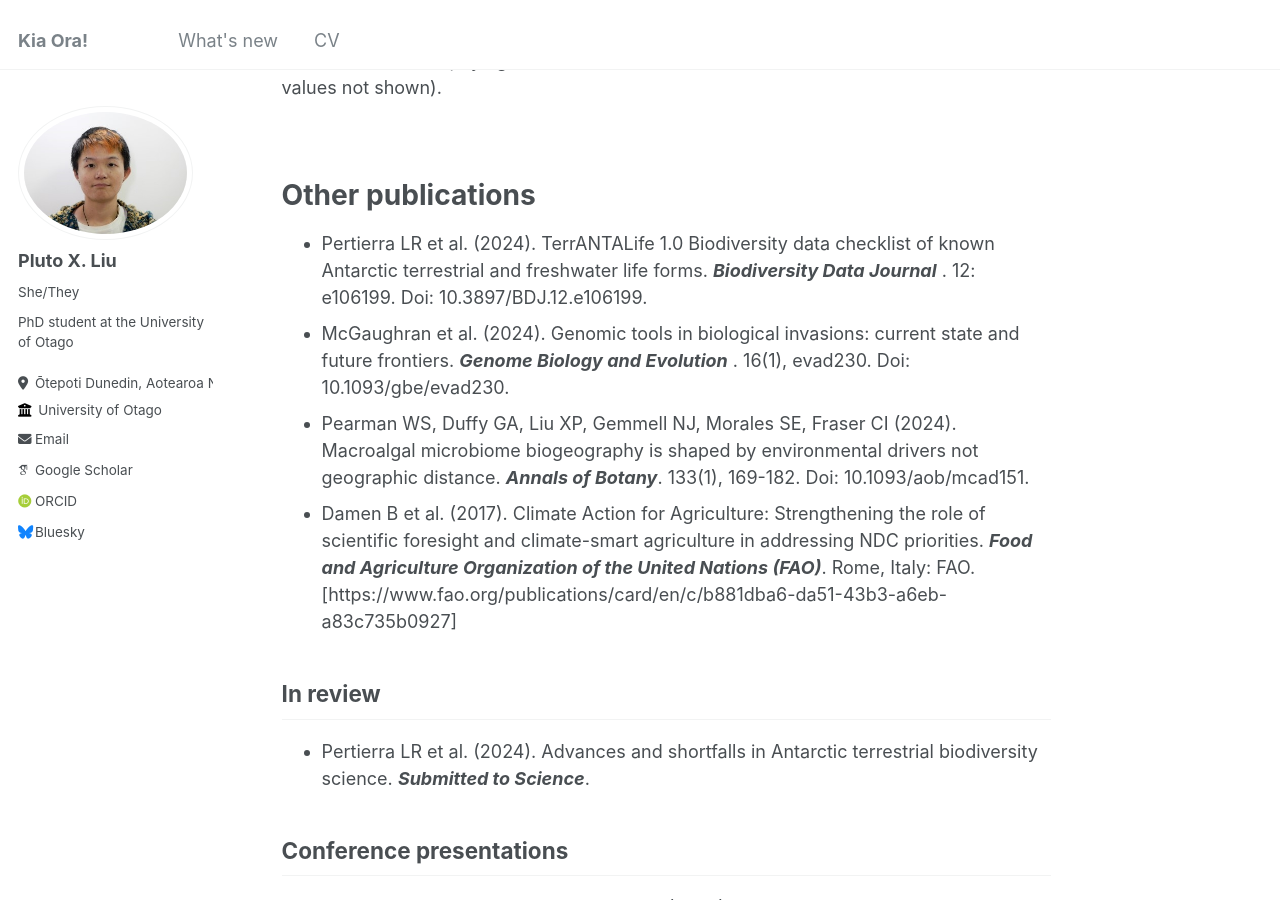
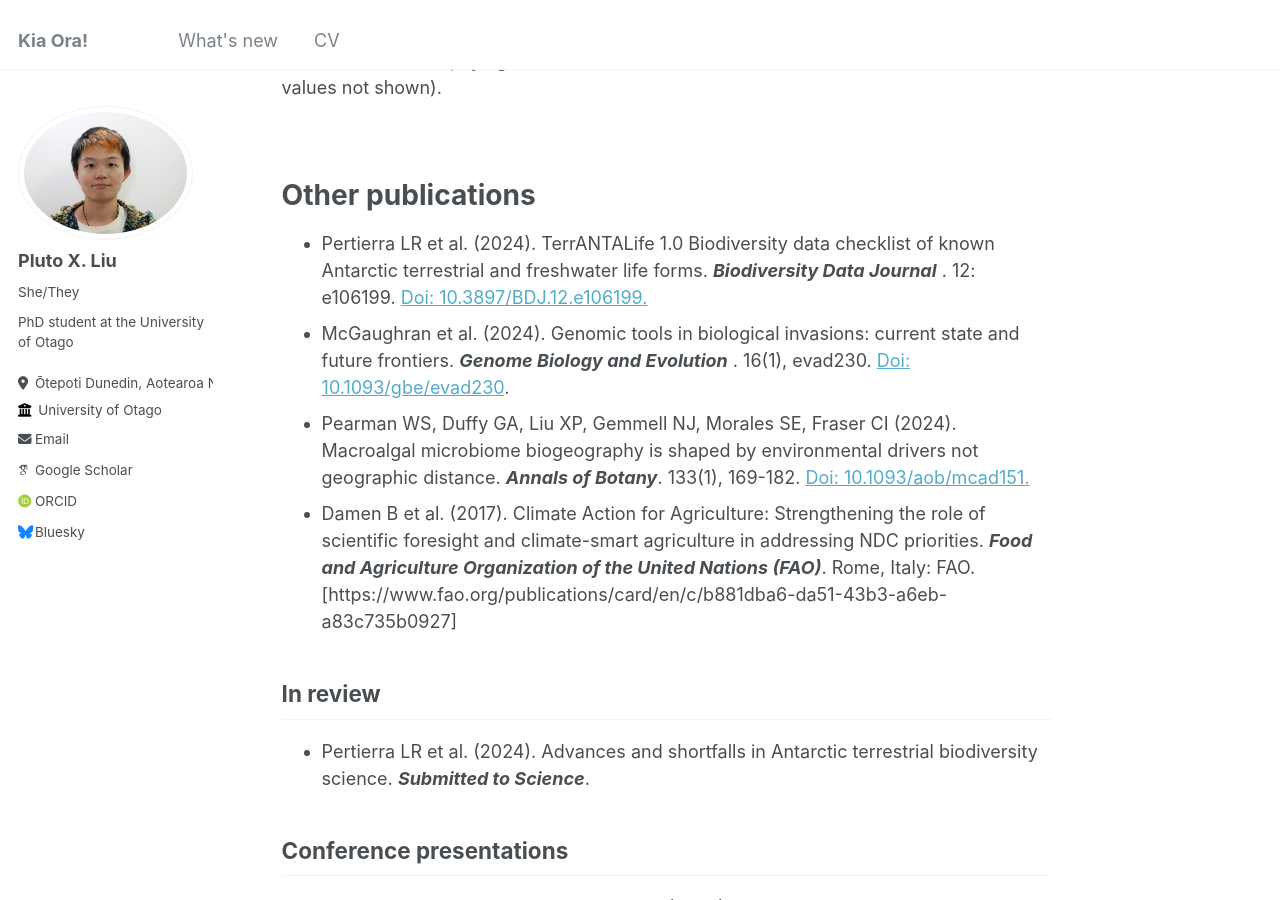
Before and after one commit to PlutoXLiu/PlutoXLiu.github.io, a Jekyll site: the page built from _pages/about.md, in a window 1280 px wide and 900 px high, scrolled down 3001 px. Built offline with Jekyll 4.4.1, drawn with Linux system fonts in a browser that asks for light colours; some web fonts are replaced; part of the change alters nothing that is shown; some of the changed text lies outside the part shown.

```diff
--- a/_pages/about.md
+++ b/_pages/about.md
@@ -28,7 +28,7 @@ You can learn more about our project through these publications:
 
 Want to learn about Antarctic genetic/genomic resources? Have a look at this paper!
 ======
-- Liu XP, Duffy GA, Pearman WS, Pertierra LR, Fraser CI (2022). Meta-analysis of Antarctic phylogeography reveals strong sampling bias and critical knowledge gaps. ***Ecography*** : 2022(12). Doi: 10.1111/ecog.06312. <br>
+- Liu XP, Duffy GA, Pearman WS, Pertierra LR, Fraser CI (2022). Meta-analysis of Antarctic phylogeography reveals strong sampling bias and critical knowledge gaps. ***Ecography*** : 2022(12). [Doi: 10.1111/ecog.06312.](https://doi.org/10.1111/ecog.06312) <br>
 
 ![Figure: Geographic patterns of numbers of genetic records of (Liu et al. 2022 Ecography.).](https://github.com/plutoxliu/plutoxliu.github.io/blob/1f91f09d40d8c79f058e162c0ebf2b99789c4c79/images/ecog12938-fig-0002-m.jpg?raw=true)
 Liu et al. (2022). Fig.2: Geographic patterns of numbers of genetic records of (a) animals, (b) embryophyte plants and (c) lichen/fungi/algae in the Antarctic region and (d) associated sampling distance to nearest research stations (hollow circles), from 153 Antarctic terrestrial phylogenetic studies. Values were calculated in 100 km2 cells (zero values not shown).<br><br><br>
@@ -36,9 +36,9 @@ Liu et al. (2022). Fig.2: Geographic patterns of numbers of genetic records of (
 
 Other publications
 ======
-- Pertierra LR et al. (2024). TerrANTALife 1.0 Biodiversity data checklist of known Antarctic terrestrial and freshwater life forms. ***Biodiversity Data Journal*** . 12: e106199. Doi: 10.3897/BDJ.12.e106199. <br>
-- McGaughran et al. (2024). Genomic tools in biological invasions: current state and future frontiers. ***Genome Biology and Evolution*** . 16(1), evad230. Doi: 10.1093/gbe/evad230. <br>
-- Pearman WS, Duffy GA, Liu XP, Gemmell NJ, Morales SE, Fraser CI (2024). Macroalgal microbiome biogeography is shaped by environmental drivers not geographic distance. ***Annals of Botany***. 133(1), 169-182. Doi: 10.1093/aob/mcad151. <br>
+- Pertierra LR et al. (2024). TerrANTALife 1.0 Biodiversity data checklist of known Antarctic terrestrial and freshwater life forms. ***Biodiversity Data Journal*** . 12: e106199. [Doi: 10.3897/BDJ.12.e106199.](https://doi.org/10.3897/BDJ.12.e106199) <br>
+- McGaughran et al. (2024). Genomic tools in biological invasions: current state and future frontiers. ***Genome Biology and Evolution*** . 16(1), evad230. [Doi: 10.1093/gbe/evad230](https://doi.org/10.1093/gbe/evad230). <br>
+- Pearman WS, Duffy GA, Liu XP, Gemmell NJ, Morales SE, Fraser CI (2024). Macroalgal microbiome biogeography is shaped by environmental drivers not geographic distance. ***Annals of Botany***. 133(1), 169-182. [Doi: 10.1093/aob/mcad151.](https://doi.org/10.1093/aob/mcad151) <br>
 - Damen B et al. (2017). Climate Action for Agriculture: Strengthening the role of scientific foresight and climate-smart agriculture in addressing NDC priorities. ***Food and Agriculture Organization of the United Nations (FAO)***. Rome, Italy: FAO. [https://www.fao.org/publications/card/en/c/b881dba6-da51-43b3-a6eb-a83c735b0927]
 
 In review
```
